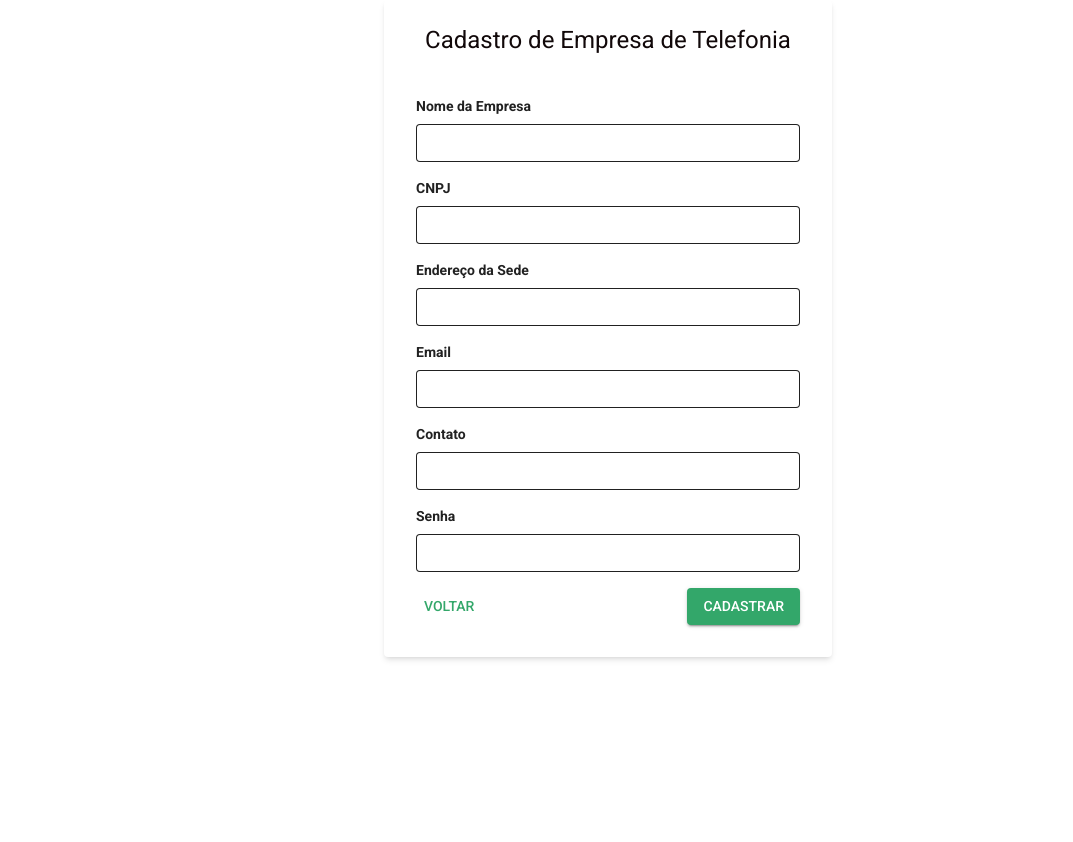
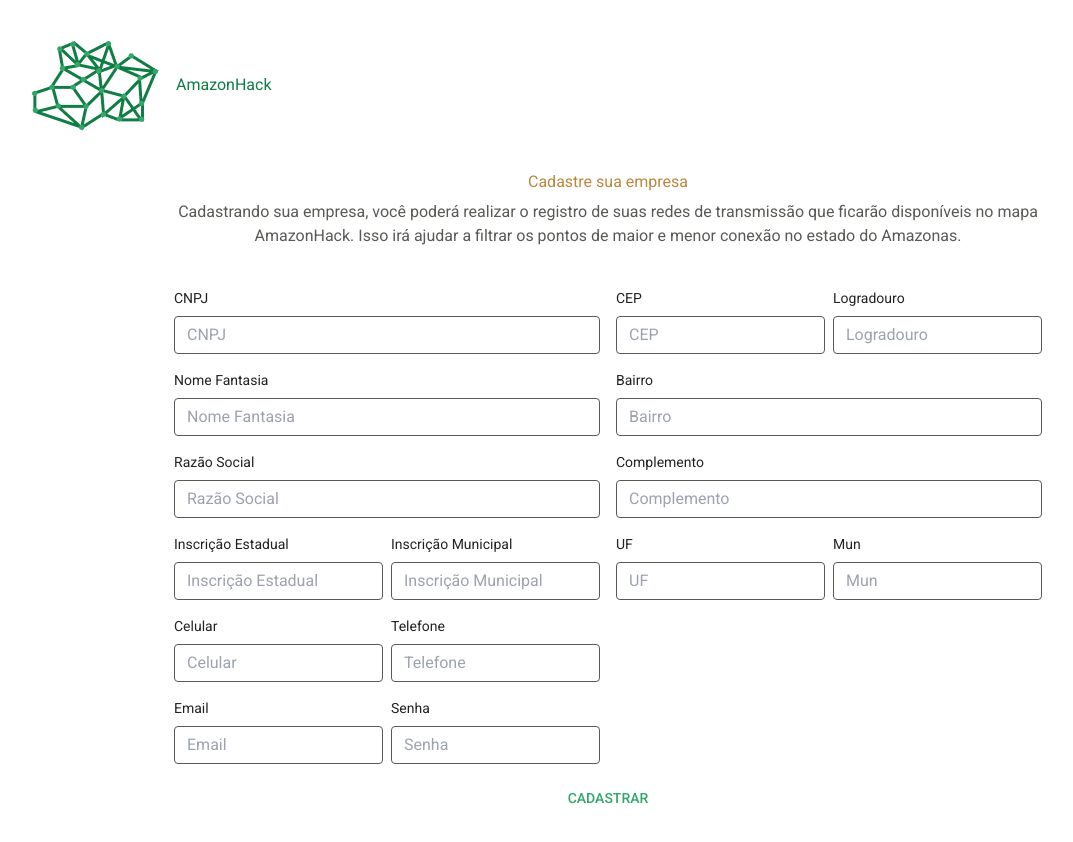
Before and after one commit to caducoder/website-amazonhack, a Next.js app: page /register in a window 1280 px wide. Shown: the top 842 px of the page, without its empty margins (32-1105 px from the left). Before the commit the page ends 800 px from the top, so only its background shows below. Built offline with nearby package versions, Linux system fonts and the light colour scheme.

Commit message:
feat: redesign company form page

```diff
--- a/src/components/CompanyRegisterForm/index.tsx
+++ b/src/components/CompanyRegisterForm/index.tsx
@@ -2,18 +2,29 @@ import React from 'react';
 import { useForm, Controller } from 'react-hook-form';
 import { Button } from "@mui/material";
 import Link from 'next/link';
+import InputComponent from '../InputComponent';
 
-type FormData = {
-  nome: string,
+export interface CompanyForm {
+  nomeFantasia: string,
   cnpj: string,
   endereco: string,
   email: string,
-  contato: string,
-  senha: string
+  senha: string,
+  razaoSocial: string,
+  inscricaoEstadual: string,
+  inscricaoMunicipal: string,
+  celular: string,
+  telefone: string,
+  cep: string,
+  logradouro: string,
+  bairro: string,
+  complemento: string,
+  uf: string,
+  mun: string
 }
 
 function CompanyRegisterForm() {
-  const { handleSubmit, control, formState: { errors } } = useForm<FormData>();
+  const { handleSubmit, control, formState: { errors } } = useForm<CompanyForm>();
 
   const onSubmit = (data: any) => {
     console.log(data);
@@ -21,153 +32,128 @@ function CompanyRegisterForm() {
   };
 
   return (
-
-    <form onSubmit={handleSubmit(onSubmit)} className="bg-white shadow-md rounded pb-8">
-      <h2 className="text-2xl text-center mb-4 py-6 bg-purple-300 text-darkbrown bg-goldenrod">
-        Cadastro de Empresa de Telefonia
-      </h2>
-
-      <div className='px-8'>
-
-        <div className="mb-4">
-          <label className="block text-gray-700 text-sm font-bold mb-2" htmlFor="nome">
-            Nome da Empresa
-          </label>
-          {/* <Input variant='outlined' /> */}
-          <Controller
-            name="nome"
+    <form onSubmit={handleSubmit(onSubmit)} className="bg-white rounded pb-8 ">
+      <div className='flex flex-col sm:flex-row gap-4 justify-center'>
+        <div>
+          <InputComponent
             control={control}
-            defaultValue=""
-            render={({ field }) => (
-              <input
-                {...field}
-                type="text"
-                id="nome"
-                className={`w-full appearance-none border rounded py-2 px-3 text-gray-700 leading-tight focus:outline-none focus:shadow-outline ${errors.nome ? 'border-red-500' : ''}`}
+            error={errors.cnpj}
+            label='CNPJ'
+            name='cnpj'
+            required
           />
-            )}
+          <InputComponent
+            control={control}
+            error={errors.nomeFantasia}
+            label='Nome Fantasia'
+            name='nomeFantasia'
           />
-          {errors.nome && <p className="text-red-500 text-xs italic">Campo obrigatório</p>}
+          <InputComponent
+            control={control}
+            error={errors.razaoSocial}
+            label='Razão Social'
+            name='razaoSocial'
+          />
+          <div className='flex flex-row gap-2'>
+            <InputComponent
+              control={control}
+              error={errors.inscricaoEstadual}
+              label='Inscrição Estadual'
+              name='inscricaoEstadual'
+              required
+            />
+            <InputComponent
+              control={control}
+              error={errors.inscricaoMunicipal}
+              label='Inscrição Municipal'
+              name='inscricaoMunicipal'
+            />
+          </div>
+          <div className='flex flex-row gap-2'>
+            <InputComponent
+              control={control}
+              error={errors.celular}
+              label='Celular'
+              name='celular'
+              required
+            />
+            <InputComponent
+              control={control}
+              error={errors.telefone}
+              label='Telefone'
+              name='telefone'
+            />
           </div>
 
-        <div className="mb-4">
-          <label className="block text-gray-700 text-sm font-bold mb-2" htmlFor="cnpj">
-            CNPJ
-          </label>
-          <Controller
-            name="cnpj"
+          <div className='flex flex-row gap-2'>
+            <InputComponent
               control={control}
-            defaultValue=""
-            render={({ field }) => (
-              <input
-                {...field}
-                type="text"
-                id="cnpj"
-                className={`w-full appearance-none border rounded py-2 px-3 text-gray-700 leading-tight focus:outline-none focus:shadow-outline ${errors.cnpj ? 'border-red-500' : ''}`}
+              error={errors.email}
+              label='Email'
+              name='email'
+              required
             />
-            )}
+            <InputComponent
+              control={control}
+              error={errors.senha}
+              label='Senha'
+              name='senha'
+              required
             />
-          {errors.cnpj && <p className="text-red-500 text-xs italic">Campo obrigatório</p>}
           </div>
 
-        <div className="mb-4">
-          <label className="block text-gray-700 text-sm font-bold mb-2" htmlFor="endereco">
-            Endereço da Sede
-          </label>
-          <Controller
-            name="endereco"
+        </div>
+        <div >
+          <div className='flex flex-row gap-2'>
+            <InputComponent
               control={control}
-            defaultValue=""
-            render={({ field }) => (
-              <input
-                {...field}
-                type="text"
-                id="endereco"
-                className={`w-full appearance-none border rounded py-2 px-3 text-gray-700 leading-tight focus:outline-none focus:shadow-outline ${errors.endereco ? 'border-red-500' : ''}`}
+              label='CEP'
+              name='cep'
+              error={errors.cep}
+              required
             />
-            )}
+            <InputComponent
+              control={control}
+              label='Logradouro'
+              name='logradouro'
+              error={errors.logradouro}
             />
-          {errors.endereco && <p className="text-red-500 text-xs italic">Campo obrigatório</p>}
           </div>
+          <InputComponent
+            control={control}
+            label='Bairro'
+            name='bairro'
+            error={errors.bairro}
+          />
+          <InputComponent
+            control={control}
+            label='Complemento'
+            name='complemento'
+            error={errors.complemento}
+          />
+          <div className='flex flex-row gap-2'>
+            <InputComponent
+              control={control}
+              label='UF'
+              name='uf'
+              error={errors.uf}
+            />
+            <InputComponent
+              control={control}
+              label='Mun'
+              name='mun'
+              error={errors.mun}
+            />
+          </div>
+        </div>
+      </div>
+      <div className="flex items-center justify-center">
 
-        <div className="mb-4">
-          <label className="block text-gray-700 text-sm font-bold mb-2" htmlFor="email">
-            Email
-          </label>
-          <Controller
-            name="email"
-            control={control}
-            defaultValue=""
-            render={({ field }) => (
-              <input
-                {...field}
-                type="text"
-                id="email"
-                className={`w-full appearance-none border rounded py-2 px-3 text-gray-700 leading-tight focus:outline-none focus:shadow-outline ${errors.email ? 'border-red-500' : ''}`}
-              />
-            )}
-          />
-          {errors.email && <p className="text-red-500 text-xs italic">Campo obrigatório</p>}
-        </div>
-
-        <div className="mb-4">
-          <label className="block text-gray-700 text-sm font-bold mb-2" htmlFor="contato">
-            Contato
-          </label>
-          <Controller
-            name="contato"
-            control={control}
-            defaultValue=""
-            render={({ field }) => (
-              <input
-                {...field}
-                type="text"
-                id="contato"
-                className={`w-full appearance-none border rounded py-2 px-3 text-gray-700 leading-tight focus:outline-none focus:shadow-outline ${errors.contato ? 'border-red-500' : ''}`}
-              />
-            )}
-          />
-          {errors.contato && <p className="text-red-500 text-xs italic">Campo obrigatório</p>}
-        </div>
-
-        <div className="mb-4">
-          <label className="block text-gray-700 text-sm font-bold mb-2" htmlFor="senha">
-            Senha
-          </label>
-          <Controller
-            name="senha"
-            control={control}
-            defaultValue=""
-            render={({ field }) => (
-              <input
-                {...field}
-                type="password"
-                id="senha"
-                className={`w-full appearance-none border rounded py-2 px-3 text-gray-700 leading-tight focus:outline-none focus:shadow-outline ${errors.senha ? 'border-red-500' : ''}`}
-              />
-            )}
-          />
-          {errors.senha && <p className="text-red-500 text-xs italic">Campo obrigatório</p>}
-        </div>
-
-        <div className="flex items-center justify-between">
-          <Link href='/'>
         <Button
-              variant='text'
-            >
-              Voltar
-            </Button>
-          </Link>
-          <Button
-            type="submit"
-            className="bg-goldenrod text-white"
-            variant='contained'
-            sx={{ ":hover": { bgcolor: "#234" } }}
-            color='primary'
-          >
+          type='submit'
+          className='bg-mainGreen text-white hover:bg-lightGreen rounded-2xl px-20 py-2 mt-14'>
           Cadastrar
         </Button>
-        </div>
       </div>
     </form>
 
--- a/src/components/Footer/index.tsx
+++ b/src/components/Footer/index.tsx
@@ -9,7 +9,7 @@ function Footer() {
     <Box component={'footer'} className='h-[400px] bg-mainGreen mt-[160px] text-white flex flex-row items-center'>
       <div className='flex flex-row justify-between items-center w-full px-[100px]'>
         <div className='flex flex-col gap-4'>
-          <img src="/logo.svg" alt="" />
+          <img src="/logo-white.svg" alt="" />
           <Typography className='text-[28px]'>AmazonHack</Typography>
           <Typography width={207}>
             Juntos tornamos Amazonas mais conectado
--- a/src/components/HeroHeader.tsx
+++ b/src/components/HeroHeader.tsx
@@ -7,7 +7,7 @@ export const HeroHeader = () => {
     <Box component={'header'} className='bg-mainGreen h-[220px] flex items-center justify-between'>
       <Box className='flex items-center justify-between w-full px-16 gap-4 flex-col lg:flex-row'>
         <Box sx={{ display: 'flex', alignItems: 'center', gap: 2 }}>
-          <img src={'/logo.svg'} alt='' />
+          <img src={'/logo-white.svg'} alt='' />
           <Typography variant='h3' color='white'>AmazonHack</Typography>
         </Box>
         <Box sx={{ display: 'flex', flexDirection: 'row', gap: 8 }}>
--- /dev/null
+++ b/src/components/InputComponent/index.tsx
@@ -0,0 +1,40 @@
+import React from 'react'
+import { Control, FieldErrors, Controller, FieldError } from 'react-hook-form'
+import { CompanyForm } from '../CompanyRegisterForm'
+
+interface InputComponentProps {
+  control: Control<CompanyForm, any>,
+  label: string,
+  name: "nomeFantasia" | "cnpj" | "endereco" | "email" | "senha" | "razaoSocial" | "inscricaoEstadual" | "inscricaoMunicipal" | "celular" | "telefone" | "cep" | "logradouro" | "bairro" | "complemento" | "uf" | "mun",
+  error: FieldError | undefined,
+  required?: boolean
+}
+
+function InputComponent({ control, label, name, error, required = false }: InputComponentProps) {
+  return (
+    <div className="mb-4">
+      <label className="block text-gray-700 text-sm mb-2" htmlFor={name}>
+        {label}
+      </label>
+      {/* <Input variant='outlined' /> */}
+      <Controller
+        name={name}
+        control={control}
+        defaultValue=""
+        rules={{ required: required }}
+        render={({ field }) => (
+          <input
+            {...field}
+            placeholder={label}
+            type="text"
+            id="nome"
+            className={`w-full appearance-none border border-darkgrey rounded py-2 px-3 text-gray-700 leading-tight focus:outline-none focus:shadow-outline ${error ? 'border-red' : ''}`}
+          />
+        )}
+      />
+      {error && <p className="text-red text-xs italic">Campo obrigatório</p>}
+    </div>
+  )
+}
+
+export default InputComponent
--- a/src/pages/register.tsx
+++ b/src/pages/register.tsx
@@ -1,12 +1,34 @@
 import CompanyRegisterForm from '@/components/CompanyRegisterForm'
-import Link from 'next/link'
+import { Box, Typography } from '@mui/material'
+import { useRouter } from 'next/router'
 import React from 'react'
 
 const Register = () => {
+  const router = useRouter()
   return (
-    <section className="max-w-md mx-auto">
-      <CompanyRegisterForm />
-    </section>
+    <>
+      <Box component={'header'} className='bg-white h-[170px] flex items-center justify-between'>
+        <Box className='flex items-center justify-between w-full px-4 sm:px-16 gap-4 flex-col lg:flex-row'>
+          <Box sx={{ display: 'flex', alignItems: 'center', gap: 2, cursor: 'pointer' }} onClick={() => router.push('/')}>
+            <img src={'/logo-green.png'} alt='' />
+            <Typography className='text-mainGreen text-3xl sm:text-5xl'>
+              AmazonHack
+            </Typography>
+          </Box>
+        </Box>
+      </Box>
+      <section className="w-[80%] mx-auto">
+        <Box className='mb-10'>
+          <Typography component={'h1'} gutterBottom className='text-center text-[40px] text-goldenroad font-semibold'>
+            Cadastre sua empresa
+          </Typography>
+          <Typography className='text-center w-full sm:px-16 text-darkgrey'>
+            Cadastrando sua empresa, você poderá realizar o registro de suas redes de transmissão que ficarão disponíveis no mapa AmazonHack.  Isso irá ajudar a filtrar os pontos de maior e menor conexão no estado do Amazonas.
+          </Typography>
+        </Box>
+        <CompanyRegisterForm />
+      </section>
+    </>
   )
 }
 
--- a/tailwind.config.ts
+++ b/tailwind.config.ts
@@ -9,6 +9,7 @@ const config: Config = {
   theme: {
     colors: {
       'mainGreen': '#107D44',
+      'lightGreen': '#6fbf73',
       'darkGreen': '#243219',
       'silver': '#C4C5C0',
       'darkgrey': '#595a55',
@@ -16,7 +17,8 @@ const config: Config = {
       'white': '#FFFFFF',
       'goldenroad': '#BC873E',
       'light-goldenroad': '#C6AE80',
-      'dark-goldenroad': '#B87333'
+      'dark-goldenroad': '#B87333',
+      'red': '#d32f2f'
     }
   },
   plugins: [],
```
Also changed, not shown: public/logo-green.png (added), public/logo-white.svg (renamed from public/logo.svg). Lines whose indentation alone changed are shown as unchanged.
